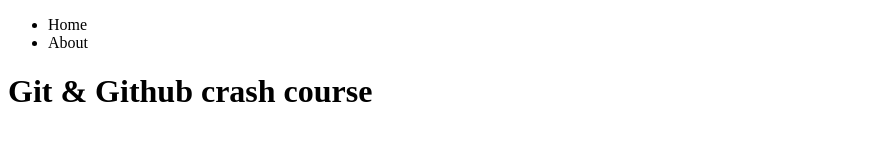
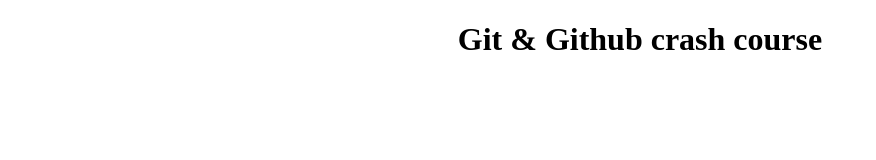
Before and after one commit to somayamedhat179/MY_APP, a plain HTML site: page index.html in a window 1280 px wide. Shown: the whole page, without its empty margins (0-876 px from the left). Drawn offline with Linux system fonts and the light colour scheme.

Commit message:
add new styles

```diff
--- a/index.html
+++ b/index.html
@@ -8,10 +8,7 @@
 </head>
 
 <body>
-    <ul>
-        <li>Home</li>
-        <li>About</li>
-    </ul>
+
     <h1>Git & Github crash course</h1>
 
 </body>
--- a/style.css
+++ b/style.css
@@ -0,0 +1,3 @@
+h1{
+    text-align: center;
+}
```
